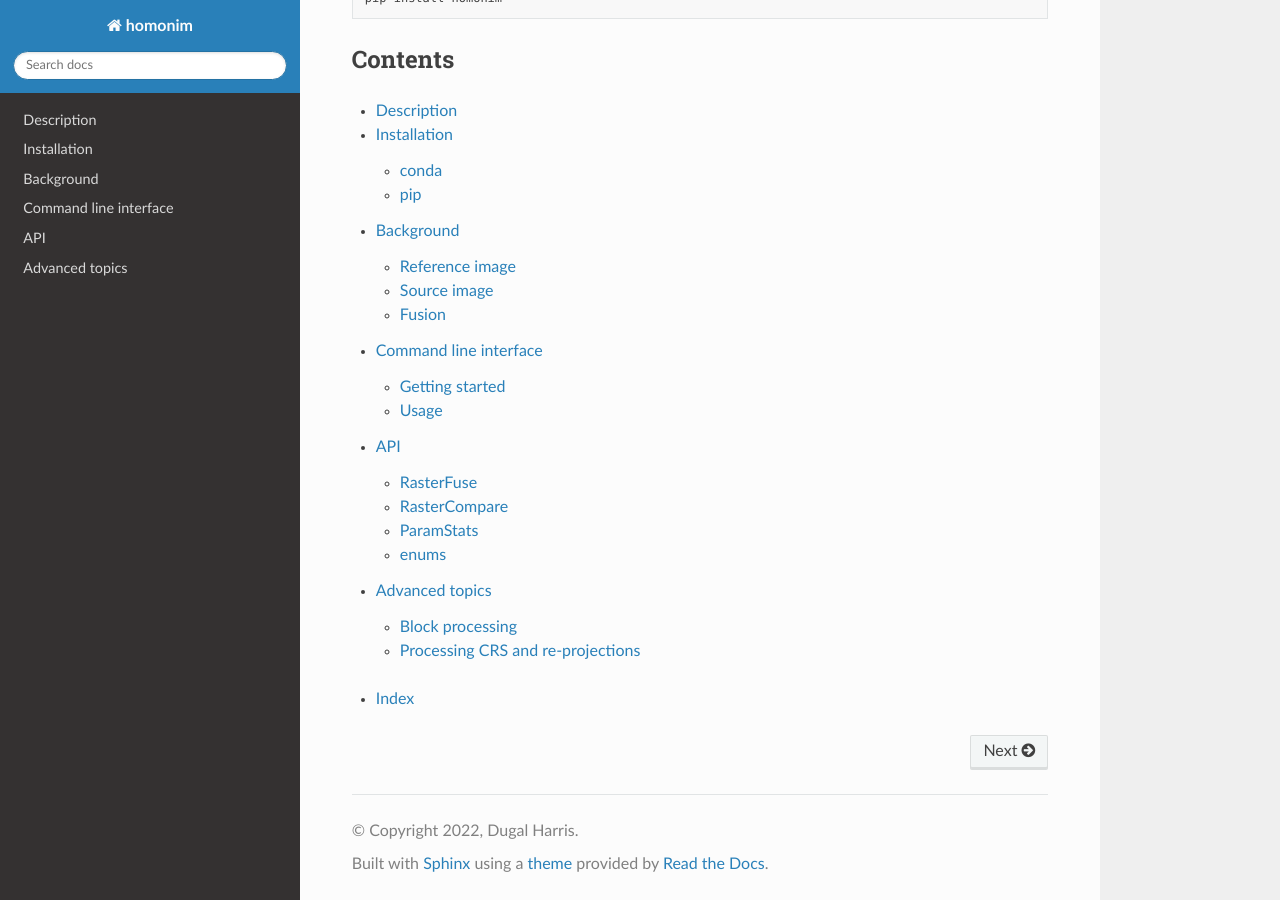
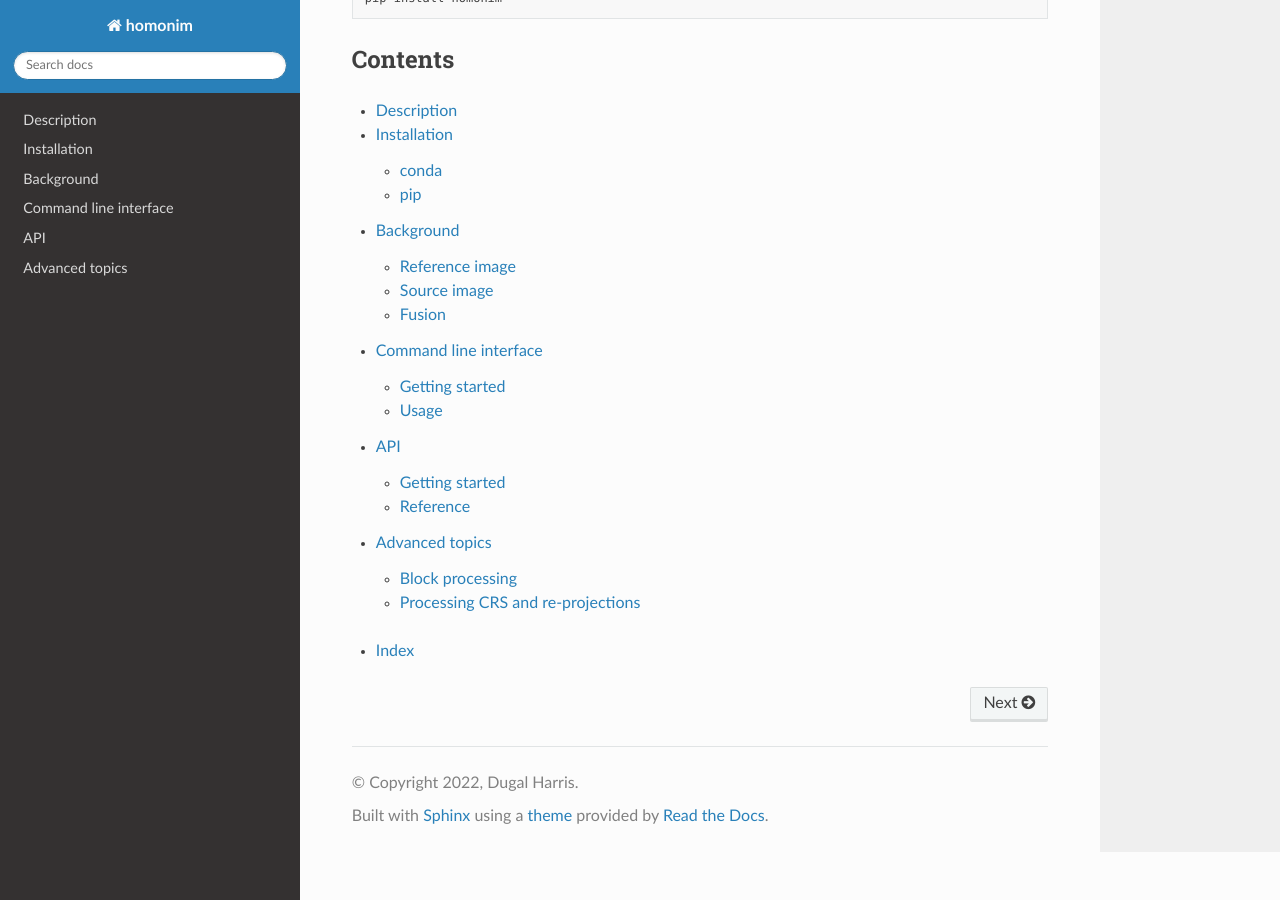
Before and after one commit to leftfield-geospatial/homonim, a Sphinx documentation site: the page built from docs/index.rst, in a window 1280 px wide and 900 px high, scrolled down 875 px. Built offline with Sphinx 7.4.7 and the Read the Docs theme 2.0.0, drawn with Linux system fonts in a browser that asks for light colours; some of the changed lines change nothing that is shown.

Commit message:
re-structure the template

```diff
--- a/docs/api.rst
+++ b/docs/api.rst
@@ -1,8 +1,15 @@
 API
 ===
 
+Getting started
+---------------
+
+
+Reference
+---------
+
 RasterFuse
-----------
+^^^^^^^^^^
 
 .. currentmodule:: homonim
 
@@ -25,12 +32,14 @@
 .. autosummary::
     :toctree: _generated
 
+    ~RasterFuse.src_bands
+    ~RasterFuse.ref_bands
     ~RasterFuse.proc_crs
     ~RasterFuse.closed
 
 
 RasterCompare
--------------
+^^^^^^^^^^^^^
 
 .. currentmodule:: homonim
 
@@ -44,6 +53,7 @@
 
     ~RasterCompare.process
     ~RasterCompare.create_config
+    ~RasterCompare.schema_table
     ~RasterCompare.stats_table
 
 .. rubric:: Attributes
@@ -51,14 +61,15 @@
 .. autosummary::
     :toctree: _generated
 
+    ~RasterCompare.src_bands
+    ~RasterCompare.ref_bands
     ~RasterCompare.schema
-    ~RasterCompare.schema_table
     ~RasterCompare.proc_crs
     ~RasterFuse.closed
 
 
 ParamStats
-----------
+^^^^^^^^^^
 
 .. currentmodule:: homonim
 
@@ -71,6 +82,7 @@
     :toctree: _generated
 
     ~ParamStats.stats
+    ~ParamStats.schema_table
     ~ParamStats.stats_table
 
 .. rubric:: Attributes
@@ -79,16 +91,15 @@
     :toctree: _generated
 
     ~ParamStats.schema
-    ~ParamStats.schema_table
     ~ParamStats.metadata
     ~ParamStats.closed
 
 
 enums
------
+^^^^^
 
 Model
-^^^^^^
+~~~~~
 
 .. currentmodule:: homonim.enums
 
@@ -96,7 +107,7 @@
     :members:
 
 ProcCrs
-^^^^^^^
+~~~~~~~
 
 .. currentmodule:: homonim.enums
 
```
